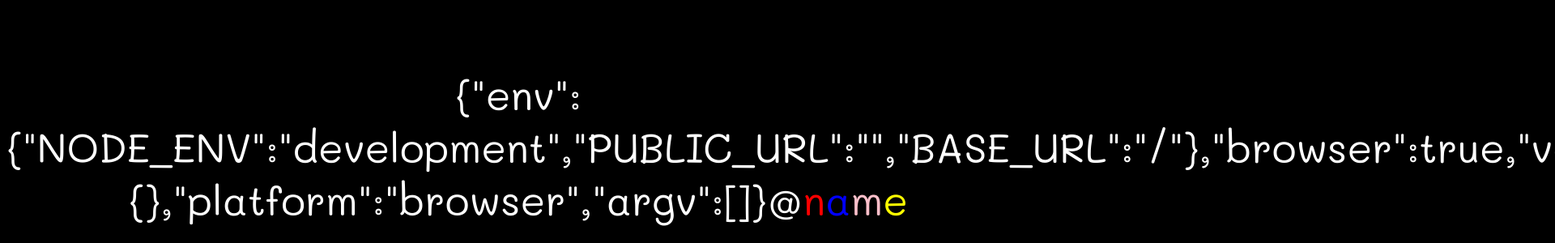
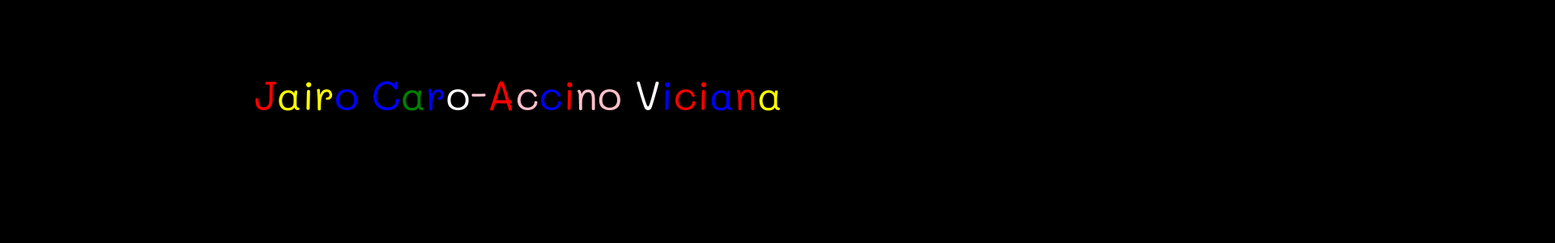
Before and after one commit to kidandcat/parcel-react-typescript-codesandbox, a React (Vite) app: page / in a window 1280 px wide. Shown: the part 316-616 px from the top of the page at 81% size, 1920 px wide, since content can reach past the window. Built offline with nearby package versions, Linux system fonts and the light colour scheme.

Commit message:
process.env not working

```diff
--- a/now.json
+++ b/now.json
@@ -1,5 +1,5 @@
 {
     "env": {
-        "name": "@name"
+        "name": "Jairo Caro-Accino Viciana"
     }
 }
--- a/package.json
+++ b/package.json
@@ -1,5 +1,5 @@
 {
-  "name": "parcel-typescript",
+  "name": "aboutme",
   "version": "1.0.0",
   "description": "",
   "main": "index.html",
--- a/src/index.tsx
+++ b/src/index.tsx
@@ -14,7 +14,6 @@ class App extends React.Component {
           textAlign: 'center'
         }}
       >
-        {JSON.stringify(process)}
         {env.name.split('').map(c => <Char>{c}</Char>)}
       </div>
     );
```
